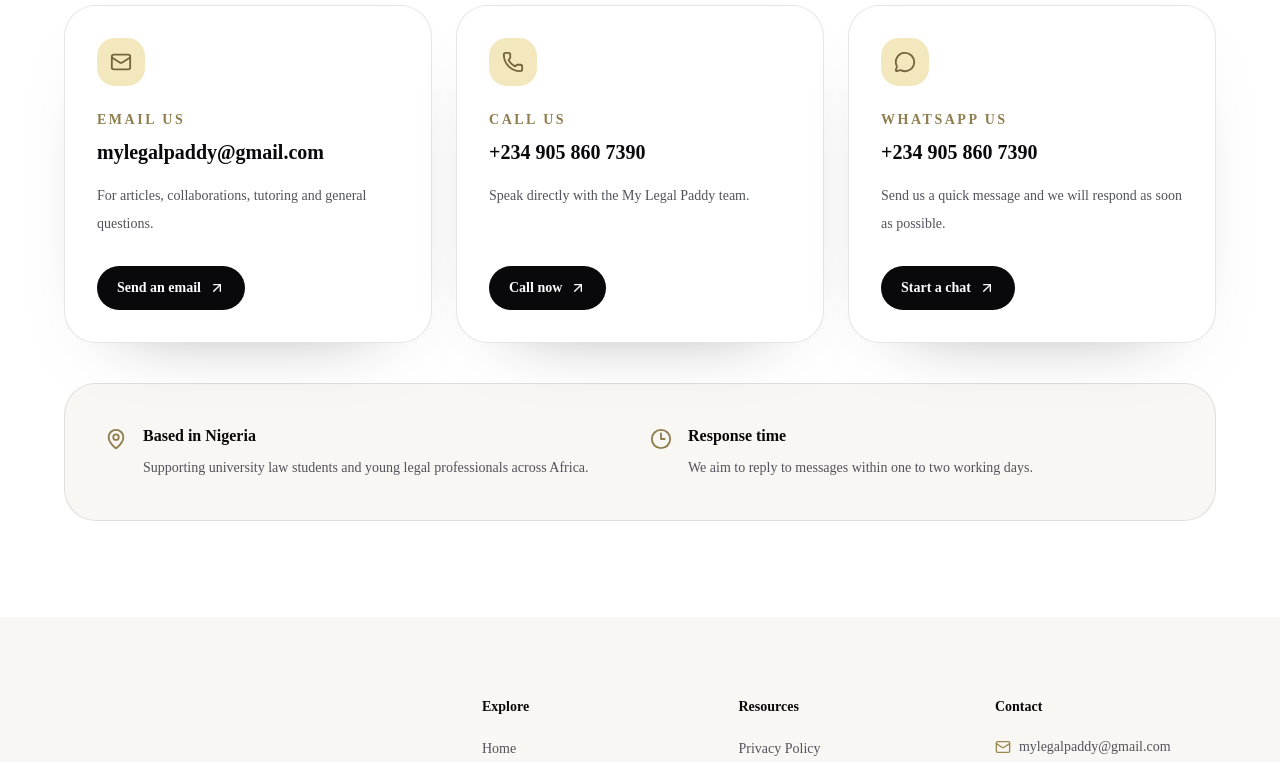
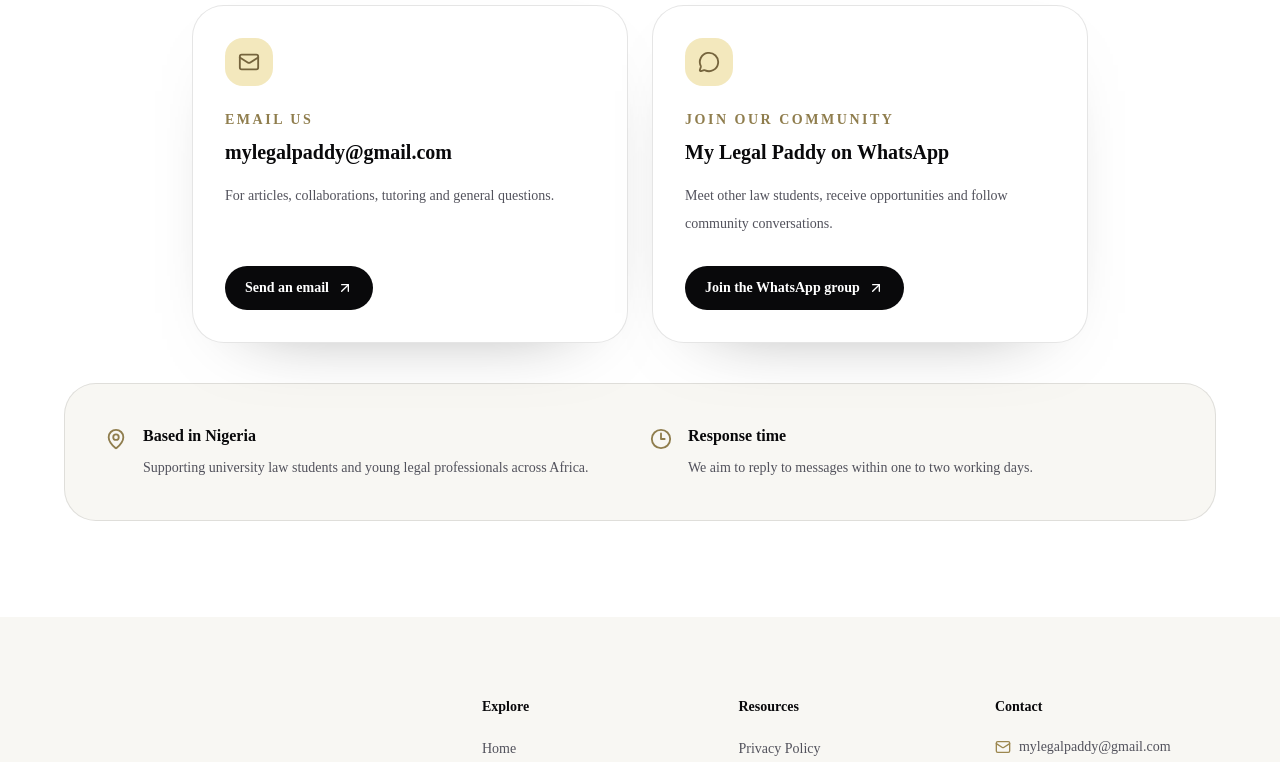
Before and after one commit to Internetshmoney/my-legal-paddy, a Next.js app: page /contact in a window 1280 px wide. Shown: the part 600-1362 px from the top of the page. Built offline with nearby package versions, Linux system fonts and the light colour scheme.

Commit message:
Use community link on contact page

```diff
--- a/src/app/contact/page.jsx
+++ b/src/app/contact/page.jsx
@@ -1,15 +1,14 @@
-import { ArrowUpRight, Clock3, Mail, MapPin, MessageCircle, Phone } from 'lucide-react';
+import { ArrowUpRight, Clock3, Mail, MapPin, MessageCircle } from 'lucide-react';
 
 import Footer from '@/components/layout/Footer';
 import Navbar from '@/components/layout/Navbar';
 
 const email = 'mylegalpaddy@gmail.com';
-const phone = '+2349058607390';
-const whatsappUrl = 'https://wa.me/2349058607390';
+const whatsappCommunityUrl = 'https://chat.whatsapp.com/DfYUhgx0DWAA22zkW3Nc7Z';
 
 export const metadata = {
   title: 'Contact Us',
-  description: 'Contact My Legal Paddy by email, telephone or WhatsApp for questions about legal articles, tutoring, partnerships and our student community.',
+  description: 'Contact My Legal Paddy by email or join our WhatsApp community for legal articles, tutoring, partnerships and student opportunities.',
   alternates: { canonical: '/contact' },
   openGraph: {
     type: 'website',
@@ -28,10 +27,8 @@
     '@type': 'Organization',
     '@id': 'https://mylegalpaddy.app/#organization',
     email,
-    telephone: phone,
     contactPoint: {
       '@type': 'ContactPoint',
-      telephone: phone,
       email,
       contactType: 'customer support',
       areaServed: 'NG',
@@ -50,20 +47,12 @@
     action: 'Send an email',
   },
   {
-    icon: Phone,
-    label: 'Call us',
-    value: '+234 905 860 7390',
-    description: 'Speak directly with the My Legal Paddy team.',
-    href: `tel:${phone}`,
-    action: 'Call now',
-  },
-  {
     icon: MessageCircle,
-    label: 'WhatsApp us',
-    value: '+234 905 860 7390',
-    description: 'Send us a quick message and we will respond as soon as possible.',
-    href: whatsappUrl,
-    action: 'Start a chat',
+    label: 'Join our community',
+    value: 'My Legal Paddy on WhatsApp',
+    description: 'Meet other law students, receive opportunities and follow community conversations.',
+    href: whatsappCommunityUrl,
+    action: 'Join the WhatsApp group',
   },
 ];
 
@@ -90,7 +79,7 @@
 
         <section className="px-4 py-16 sm:px-6 sm:py-24">
           <div className="mx-auto max-w-6xl">
-            <div className="grid gap-6 md:grid-cols-3">
+            <div className="mx-auto grid max-w-4xl gap-6 md:grid-cols-2">
               {contactOptions.map(({ icon: Icon, label, value, description, href, action }) => (
                 <article key={label} className="flex flex-col rounded-[2rem] border border-black/10 bg-white p-7 shadow-[0_28px_80px_-58px_rgba(0,0,0,.55)] dark:border-white/10 dark:bg-zinc-900 sm:p-8">
                   <div className="flex size-12 items-center justify-center rounded-2xl bg-[#f3e8bd] text-[#75643d]">
--- a/src/app/layout.js
+++ b/src/app/layout.js
@@ -67,7 +67,6 @@
   logo: "https://mylegalpaddy.app/icon.png",
   description: "A legal education, career guidance and tutoring platform for university law students.",
   email: "mylegalpaddy@gmail.com",
-  telephone: "+2349058607390",
   founder: {
     "@type": "Person",
     name: "Msendoo Stephanie Asuga",
--- a/src/components/layout/Footer.jsx
+++ b/src/components/layout/Footer.jsx
@@ -4,7 +4,6 @@
   MapPin,
   MessageCircle,
   Music2,
-  Phone,
 } from 'lucide-react';
 import Image from 'next/image';
 import Link from 'next/link';
@@ -137,13 +136,6 @@
               <Mail className="size-4 text-[#9c874f]" aria-hidden="true" />
               mylegalpaddy@gmail.com
             </a>
-            <a
-              href="tel:+2349058607390"
-              className="inline-flex items-center gap-2 text-sm text-zinc-600 transition-colors duration-300 hover:text-zinc-950 focus-visible:outline-none focus-visible:ring-3 focus-visible:ring-[#c9b974]/35 dark:text-zinc-400 dark:hover:text-white"
-            >
-              <Phone className="size-4 text-[#9c874f]" aria-hidden="true" />
-              +234 905 860 7390
-            </a>
             <p className="inline-flex items-center gap-2 text-sm text-zinc-600 dark:text-zinc-400">
               <MapPin className="size-4 text-[#9c874f]" aria-hidden="true" />
               Nigeria
```
